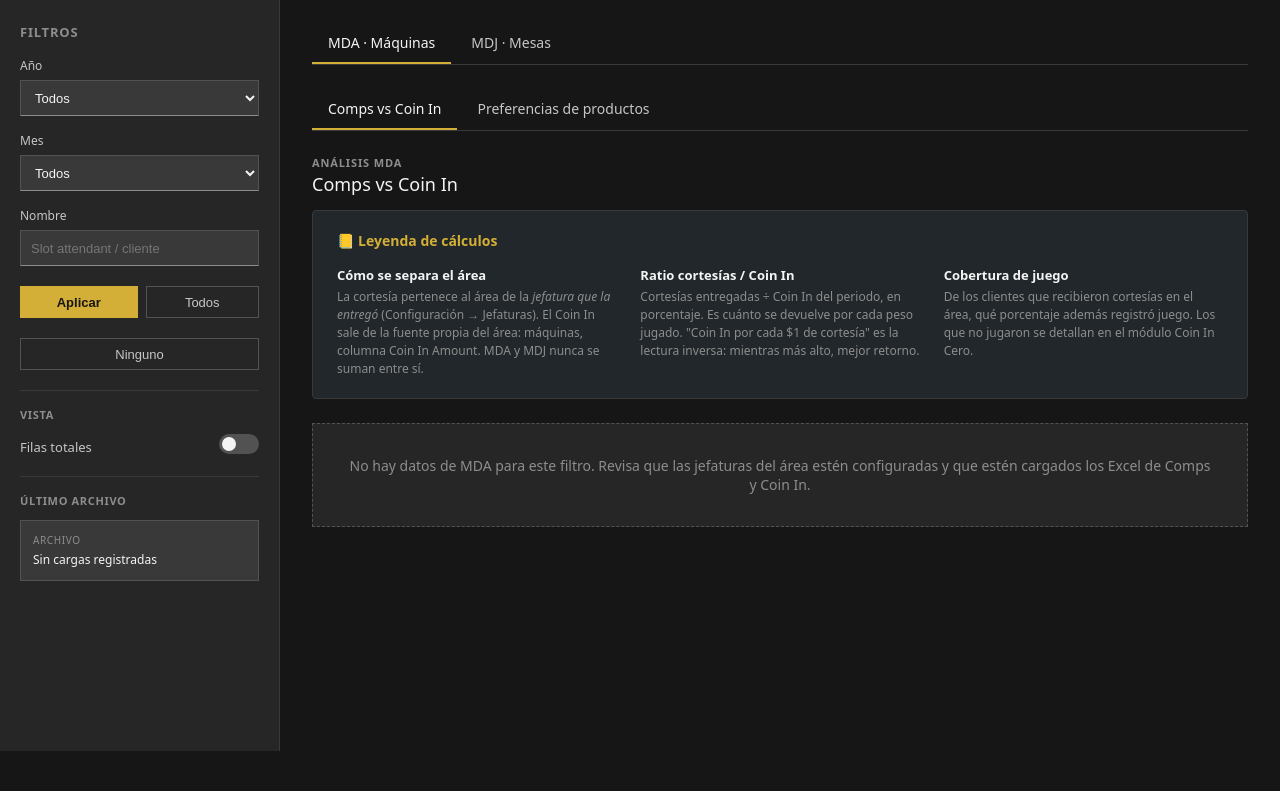
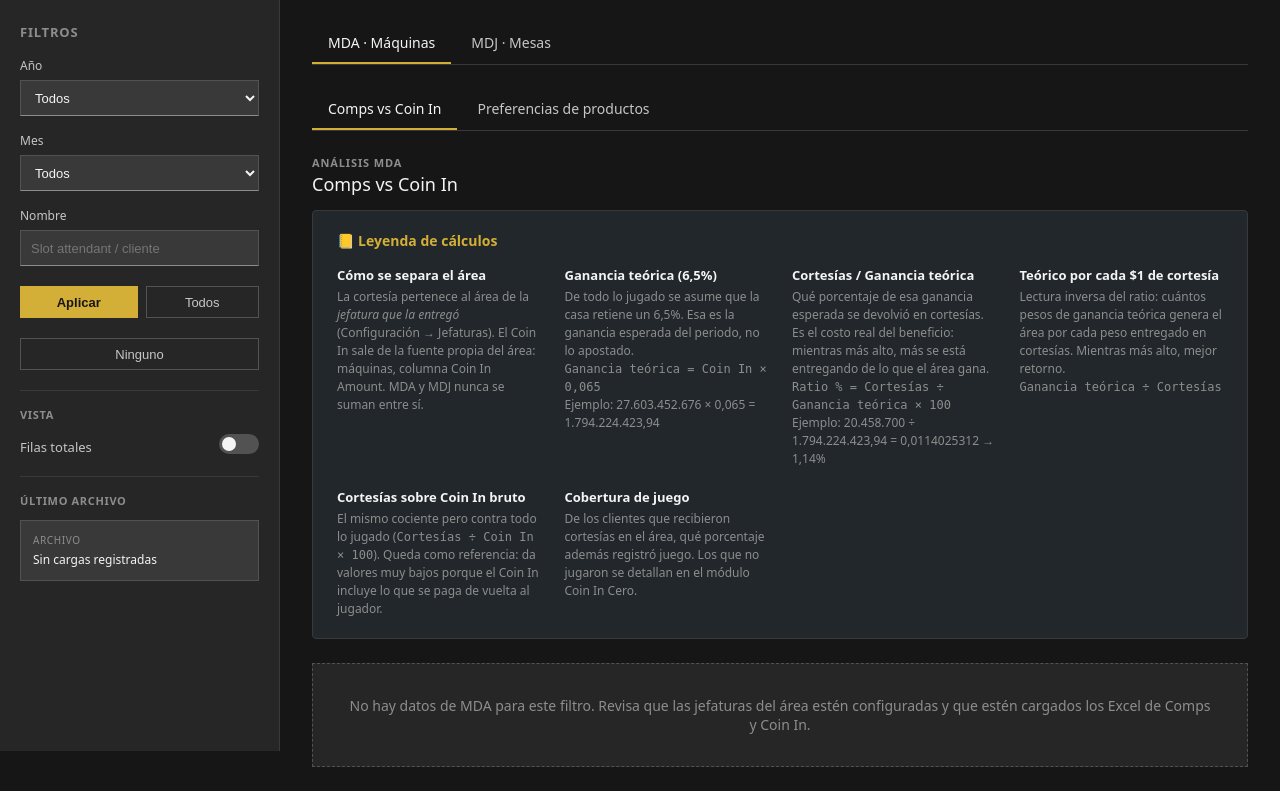
Before and after one commit to kennyAguilar/Reporte-SGOS, a Flask app: page /analisis/1 in a window 1280 px wide. Shown: the part 49-840 px from the top of the page. Before the commit the page ends 800 px from the top, so only its background shows below. Run offline with Flask 3, Linux system fonts and the light colour scheme; the visitor is signed in with stand-in values (Sample User, id 1); data that the repository does not hold is empty; some libraries are stand-ins or nearby versions.

Commit message:
feat(analisis): incorporar KPI de ganancia teorica (6.5%) y ratio real de cortesias
- Modulo analisis: calcular ganancia teorica como Coin In x 0,065 para MDA y MDJ
- Agregar KPI ratio de cortesias sobre teorico y lectura inversa de retorno
- Mantener ratio sobre Coin In bruto como metrica secundaria de referencia
- Graficar serie mensual de ratio sobre teorico en charts.js
- Mostrar teorico (6,5%) y ratio teorico en tabla de clientes con mas cortesias
- Actualizar leyenda con formulas y ejemplos numericos del calculo

```diff
--- a/repositories/analisis_repository.py
+++ b/repositories/analisis_repository.py
@@ -24,6 +24,13 @@ from core.formato import fecha_hora, fecha_larga, mes_anio_es, mes_ingles, miles
 
 # Áreas soportadas y su etiqueta para la interfaz.
 AREAS = [("MDA", "MDA · Máquinas"), ("MDJ", "MDJ · Mesas")]
+
+# Ventaja teórica de la casa: del total jugado (Coin In) se asume que el casino
+# retiene un 6,5%. Ese "teórico" es la ganancia esperada del periodo y es la
+# base contra la que se mide el costo real de las cortesías (compararlas contra
+# el Coin In bruto da porcentajes irrisorios que no dicen nada del negocio).
+MARGEN_TEORICO = 0.065
+MARGEN_TEORICO_PCT = "6,5%"
 
 # Colores del donut de categorías (consistentes con DESIGN.md).
 _COLORES = [
@@ -206,7 +213,8 @@ def get_resumen(area, anio=None, mes=None, nombre=None):
 
             coin_in = int(r["coin_in"] or 0)
             comps = int(r["comps"] or 0)
-            ratio = round(comps * 100.0 / coin_in, 2) if coin_in else 0.0
+            teorico = coin_in * MARGEN_TEORICO
+            ratio = round(comps * 100.0 / teorico, 2) if teorico else 0.0
             return {
                 "mes_cargado": mes_ingles(r["max_jornada"]),
                 "hasta_jornada": fecha_larga(r["max_jornada"]),
@@ -214,19 +222,20 @@ def get_resumen(area, anio=None, mes=None, nombre=None):
                 "total_valor": pesos(coin_in),
                 "total_label": f"{pesos(comps)} en cortesías",
                 "ultima_valor": f"{ratio}%",
-                "ultima_label": "Cortesías sobre Coin In",
+                "ultima_label": f"Cortesías sobre teórico ({MARGEN_TEORICO_PCT})",
             }
     finally:
         conn.close()
 
 
 def get_kpis(area, anio=None, mes=None, nombre=None):
-    """Cuatro KPIs del análisis Comps vs Coin In del área.
+    """KPIs del análisis Comps vs Coin In del área.
 
-    1. Coin In del área (lo que el cliente jugó) y su promedio por jornada.
-    2. Cortesías entregadas (monto y cantidad).
-    3. Ratio cortesías/Coin In: cuánto se devuelve por cada peso jugado.
-    4. Cobertura: de los clientes que recibieron cortesías, cuántos jugaron.
+    1. Ganancia teórica = Coin In × 6,5% (lo que se espera ganar del juego).
+    2. Cortesías / teórico: qué parte de esa ganancia esperada se devolvió.
+    3. Coin In del área (lo que el cliente jugó) y su promedio por jornada.
+    4. Cortesías entregadas (monto y cantidad).
+    5. Cobertura: de los clientes que recibieron cortesías, cuántos jugaron.
     """
     cte, params = _cte(area, anio, mes, nombre)
     conn = get_connection()
@@ -266,6 +275,8 @@ def get_kpis(area, anio=None, mes=None, nombre=None):
     clientes_ambos = int(r.get("clientes_ambos") or 0)
 
     ratio = round(comps_monto * 100.0 / coin_in, 2) if coin_in else 0.0
+    teorico = coin_in * MARGEN_TEORICO
+    ratio_teorico = round(comps_monto * 100.0 / teorico, 2) if teorico else 0.0
     cobertura = (
         round(clientes_ambos * 100.0 / clientes_comps, 1) if clientes_comps else 0.0
     )
@@ -288,6 +299,17 @@ def get_kpis(area, anio=None, mes=None, nombre=None):
         "retorno": (
             pesos(round(coin_in / comps_monto)) if comps_monto else pesos(0)
         ),
+        "margen_pct": MARGEN_TEORICO_PCT,
+        "teorico": pesos(round(teorico)),
+        "teorico_dia": pesos(round(teorico / jornadas)) if jornadas else pesos(0),
+        "teorico_jugador": (
+            pesos(round(teorico / jugadores)) if jugadores else pesos(0)
+        ),
+        "ratio_teorico": f"{ratio_teorico}%",
+        "ratio_teorico_valor": ratio_teorico,
+        "retorno_teorico": (
+            pesos(round(teorico / comps_monto)) if comps_monto else pesos(0)
+        ),
         "cobertura": f"{cobertura}%",
         "clientes_ambos": miles(clientes_ambos),
         "clientes_sin_juego": miles(clientes_comps - clientes_ambos),
@@ -297,7 +319,10 @@ def get_kpis(area, anio=None, mes=None, nombre=None):
 def get_comparativa_por_mes(area, anio=None, mes=None, nombre=None):
     """Coin In vs Cortesías por mes, con el ratio de cada mes.
 
-    Devuelve {labels, coin_in, comps, ratio, meses_sin_juego} para los gráficos.
+    Devuelve {labels, coin_in, comps, teorico, ratio, ratio_teorico,
+    meses_sin_juego} para los gráficos. `ratio` compara contra el Coin In bruto
+    y `ratio_teorico` contra la ganancia esperada (Coin In × 6,5%), que es la
+    lectura que se muestra en pantalla.
     `meses_sin_juego` lista los meses que tienen cortesías pero NO tienen juego
     cargado: ahí el ratio no se puede calcular (sale 0) y hay que avisarlo, o se
     lee como "ese mes no costó nada" cuando en realidad falta el Excel.
@@ -335,21 +360,27 @@ def get_comparativa_por_mes(area, anio=None, mes=None, nombre=None):
         return None
 
     labels, coin_in, comps, ratio, sin_juego = [], [], [], [], []
+    teorico, ratio_teorico = [], []
     for f in filas:
         ci = int(f["coin_in"] or 0)
         co = int(f["comps"] or 0)
+        te = ci * MARGEN_TEORICO
         etiqueta = mes_anio_es(f["mes"])
         labels.append(etiqueta)
         coin_in.append(ci)
         comps.append(co)
+        teorico.append(round(te))
         ratio.append(round(co * 100.0 / ci, 2) if ci else 0.0)
+        ratio_teorico.append(round(co * 100.0 / te, 2) if te else 0.0)
         if co and not ci:
             sin_juego.append(etiqueta)
     return {
         "labels": labels,
         "coin_in": coin_in,
         "comps": comps,
+        "teorico": teorico,
         "ratio": ratio,
+        "ratio_teorico": ratio_teorico,
         "meses_sin_juego": sin_juego,
     }
 
@@ -401,17 +432,23 @@ def get_top_clientes(area, anio=None, mes=None, nombre=None, limit=25):
     for f in filas:
         coin_in = int(f["coin_in"] or 0)
         comps = int(f["comps"] or 0)
+        teorico = coin_in * MARGEN_TEORICO
         ratio = round(comps * 100.0 / coin_in, 1) if coin_in else None
+        ratio_teorico = round(comps * 100.0 / teorico, 1) if teorico else None
         salida.append(
             {
                 "cliente_id": f["cliente_id"],
                 "jugador": f["jugador"] or f"Tarjeta {f['cliente_id']}",
                 "coin_in": pesos(coin_in),
+                "teorico": pesos(round(teorico)),
                 "comps": pesos(comps),
                 "cortesias": miles(f["cortesias"]),
                 "jornadas": miles(f["jornadas"]),
                 # Sin juego el ratio es infinito: se marca aparte para la vista.
                 "ratio": f"{ratio}%" if ratio is not None else "Sin juego",
+                "ratio_teorico": (
+                    f"{ratio_teorico}%" if ratio_teorico is not None else "Sin juego"
+                ),
                 "sin_juego": coin_in == 0,
             }
         )
--- a/templates/analisis/comparativa.html
+++ b/templates/analisis/comparativa.html
@@ -27,10 +27,19 @@
     {% if kpis %}
       <div class="kpi-grid">
         <div class="kpi-card kpi-card--accent">
-          <div class="kpi-label">Ratio cortesías / Coin In</div>
-          <div class="kpi-value financiero">{{ kpis.ratio }}</div>
+          <div class="kpi-label">Cortesías / Ganancia teórica</div>
+          <div class="kpi-value financiero">{{ kpis.ratio_teorico }}</div>
           <div class="kpi-extra">
-            <span><em>Coin In por cada $1 de cortesía</em> {{ kpis.retorno }}</span>
+            <span><em>Cortesías ÷ teórico × 100</em></span>
+            <span><em>Teórico por cada $1 de cortesía</em> {{ kpis.retorno_teorico }}</span>
+          </div>
+        </div>
+        <div class="kpi-card">
+          <div class="kpi-label">Ganancia teórica ({{ kpis.margen_pct }})</div>
+          <div class="kpi-value financiero">{{ kpis.teorico }}</div>
+          <div class="kpi-extra">
+            <span><em>Coin In × 0,065</em></span>
+            <span><em>Promedio x jornada</em> {{ kpis.teorico_dia }}</span>
           </div>
         </div>
         <div class="kpi-card">
@@ -38,7 +47,7 @@
           <div class="kpi-value financiero">{{ kpis.coin_in }}</div>
           <div class="kpi-extra">
             <span><em>Promedio x jornada</em> {{ kpis.coin_in_dia }}</span>
-            <span><em>Promedio x jugador</em> {{ kpis.coin_in_jugador }}</span>
+            <span><em>Cortesías sobre Coin In bruto</em> {{ kpis.ratio }}</span>
           </div>
         </div>
         <div class="kpi-card">
@@ -75,10 +84,31 @@
              MDA y MDJ nunca se suman entre sí.</p>
         </div>
         <div>
-          <strong>Ratio cortesías / Coin In</strong>
-          <p>Cortesías entregadas ÷ Coin In del periodo, en porcentaje. Es cuánto se
-             devuelve por cada peso jugado. "Coin In por cada $1 de cortesía" es la
-             lectura inversa: mientras más alto, mejor retorno.</p>
+          <strong>Ganancia teórica (6,5%)</strong>
+          <p>De todo lo jugado se asume que la casa retiene un 6,5%. Esa es la ganancia
+             esperada del periodo, no lo apostado.</p>
+          <p><code>Ganancia teórica = Coin In × 0,065</code><br>
+             Ejemplo: 27.603.452.676 × 0,065 = 1.794.224.423,94</p>
+        </div>
+        <div>
+          <strong>Cortesías / Ganancia teórica</strong>
+          <p>Qué porcentaje de esa ganancia esperada se devolvió en cortesías. Es el
+             costo real del beneficio: mientras más alto, más se está entregando de lo
+             que el área gana.</p>
+          <p><code>Ratio % = Cortesías ÷ Ganancia teórica × 100</code><br>
+             Ejemplo: 20.458.700 ÷ 1.794.224.423,94 = 0,0114025312 → 1,14%</p>
+        </div>
+        <div>
+          <strong>Teórico por cada $1 de cortesía</strong>
+          <p>Lectura inversa del ratio: cuántos pesos de ganancia teórica genera el área
+             por cada peso entregado en cortesías. Mientras más alto, mejor retorno.</p>
+          <p><code>Ganancia teórica ÷ Cortesías</code></p>
+        </div>
+        <div>
+          <strong>Cortesías sobre Coin In bruto</strong>
+          <p>El mismo cociente pero contra todo lo jugado (<code>Cortesías ÷ Coin In × 100</code>).
+             Queda como referencia: da valores muy bajos porque el Coin In incluye lo que
+             se paga de vuelta al jugador.</p>
         </div>
         <div>
           <strong>Cobertura de juego</strong>
@@ -124,9 +154,9 @@
           {% endif %}
         </section>
         <section class="chart-card">
-          <h3>📈 Ratio cortesías / Coin In por mes</h3>
-          <p class="info-note">ℹ️ Porcentaje del Coin In del mes que se devolvió en
-            cortesías. Sirve para ver si el costo se está descontrolando.</p>
+          <h3>📈 Ratio cortesías / ganancia teórica por mes</h3>
+          <p class="info-note">ℹ️ Porcentaje de la ganancia teórica del mes (Coin In × 0,065)
+            que se devolvió en cortesías. Sirve para ver si el costo se está descontrolando.</p>
           {% if comparativa %}
             <div class="chart-box"><canvas id="chart-analisis-ratio"></canvas></div>
           {% else %}
@@ -153,8 +183,9 @@
         </section>
         <section class="chart-card">
           <h3>👤 Clientes con más cortesías</h3>
-          <p class="info-note">ℹ️ Ordenados por monto recibido. "Sin juego" marca a quien
-            recibió cortesías y no registró Coin In en el área.</p>
+          <p class="info-note">ℹ️ Ordenados por monto recibido. El teórico de cada cliente es
+            su Coin In × 0,065 y el ratio son sus cortesías sobre ese teórico. "Sin juego"
+            marca a quien recibió cortesías y no registró Coin In en el área.</p>
           {% if top_clientes %}
             <div class="heatmap-scroll">
               <table class="record-table sortable-table" data-buscador>
@@ -164,9 +195,10 @@
                     <th>Cliente</th>
                     <th>Jornadas</th>
                     <th>Coin In</th>
+                    <th>Teórico (6,5%)</th>
                     <th>Cortesías</th>
                     <th>Monto cortesías</th>
-                    <th class="total-col">Ratio</th>
+                    <th class="total-col">Cortesías / teórico</th>
                   </tr>
                 </thead>
                 <tbody>
@@ -176,9 +208,10 @@
                       <td>{{ c.jugador }}</td>
                       <td>{{ c.jornadas }}</td>
                       <td>{{ c.coin_in }}</td>
+                      <td>{{ c.teorico }}</td>
                       <td>{{ c.cortesias }}</td>
                       <td>{{ c.comps }}</td>
-                      <td class="total-col">{{ c.ratio }}</td>
+                      <td class="total-col">{{ c.ratio_teorico }}</td>
                     </tr>
                   {% endfor %}
                 </tbody>
```
Also changed, not shown: static/js/charts.js (+6 -3 lines).
